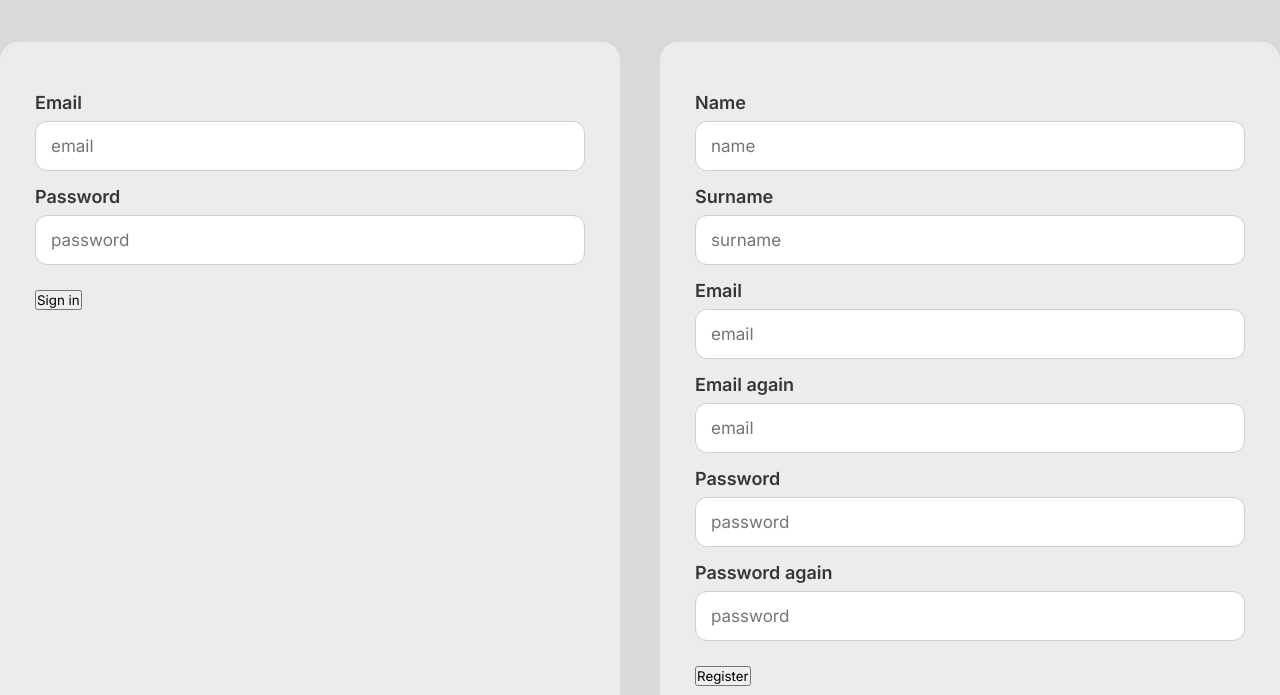
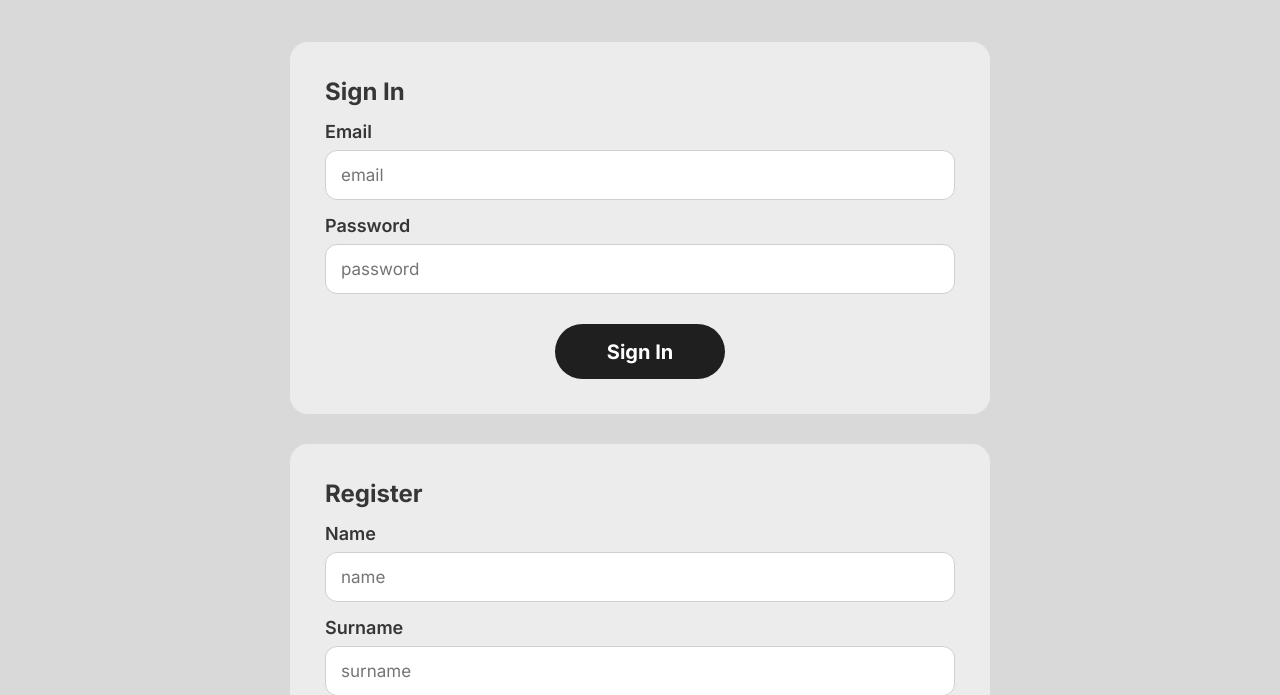
Before and after one commit to tikailaura/web-page, a plain HTML site: page index.html in a window 1280 px wide. Shown: the part 120-815 px from the top of the page. Drawn offline with Linux system fonts and the light colour scheme.

Commit message:
Updated web pages

```diff
--- a/index.html
+++ b/index.html
@@ -21,6 +21,8 @@
 
     <section class="login-box">
 
+        <h2>Sign In</h2>
+
         <form action="home.html">
 
             <label for="loginEmail">Email</label>
@@ -37,8 +39,8 @@
                 placeholder="password"
                 required>
 
-            <button type="submit">
-                Sign in
+            <button type="submit" class="login-button">
+                Sign In
             </button>
 
         </form>
@@ -48,6 +50,8 @@
     <!-- Register -->
 
     <section class="login-box">
+
+        <h2>Register</h2>
 
         <form action="home.html">
 
@@ -93,7 +97,7 @@
                 placeholder="password"
                 required>
 
-            <button type="submit">
+            <button type="submit" class="register-button">
                 Register
             </button>
 
--- a/style.css
+++ b/style.css
@@ -171,7 +171,33 @@ tbody tr td:last-child{
     cursor:not-allowed;
     opacity:0.7;
 }
+.login-button,
+.register-button{
+    display:block;
+    margin:30px auto 0;
 
+    width:170px;
+    height:55px;
+
+    background:#1f1f1f;
+    color:#FFFFFF;
+
+    border:none;
+    border-radius:30px;
+
+    font-size:20px;
+    font-weight:700;
+
+    font-family:'Inter',sans-serif;
+
+    cursor:pointer;
+    transition:0.3s;
+}
+
+.login-button:hover,
+.register-button:hover{
+    background:#1f1f1f;
+}
 /* ===========================
    TABLE COLUMNS
 =========================== */
@@ -210,21 +236,18 @@ td:last-child{
 =========================== */
 
 .login-wrapper{
-
     display:flex;
-    justify-content:space-between;
-    gap:40px;
+    flex-direction:column;
+    align-items:center;
+    gap:30px;
     margin-top:20px;
 }
 
 .login-box{
-
-    flex:1;
-
+    width:700px;
+    max-width:90%;
     background:#ECECEC;
-
     padding:35px;
-
     border-radius:18px;
 }
 
@@ -246,18 +269,12 @@ td:last-child{
 }
 
 .login-box input{
-
-    width:100%;
-    height:50px;
-
-    border:1px solid #CFCFCF;
-    border-radius:12px;
-
-    padding:0 15px;
-
-    font-size:17px;
-
-    outline:none;
+    width: 100%;
+    height: 50px;
+    border: 1px solid #CFCFCF;
+    border-radius: 12px;
+    padding: 0 15px;
+    font-size: 17px;
 }
 
 .login-box input:focus{
@@ -266,8 +283,8 @@ td:last-child{
 }
 
 .login-box button{
-
-    margin-top:25px;
+    display: block;
+    margin: 30px auto 0;
 }
 
 /* ===========================
```
